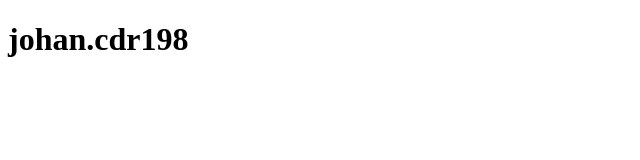
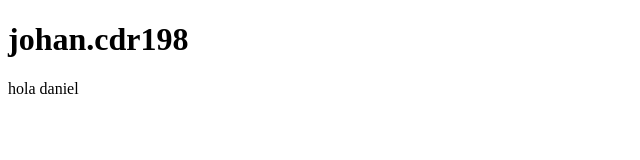
Before and after one commit to RDANIELJD04/Sistema-de-Registro, a plain HTML site: page contacto.html in a window 1280 px wide. Shown: the full height of the page, 0-640 px from the left. Drawn offline with Linux system fonts and the light colour scheme.

Commit message:
Añadido el nombre del creador

```diff
--- a/contacto.html
+++ b/contacto.html
@@ -7,6 +7,6 @@
 </head>
 <body>
     <h1>johan.cdr198</h1>
-
+    hola daniel
 </body>
 </html>
```
